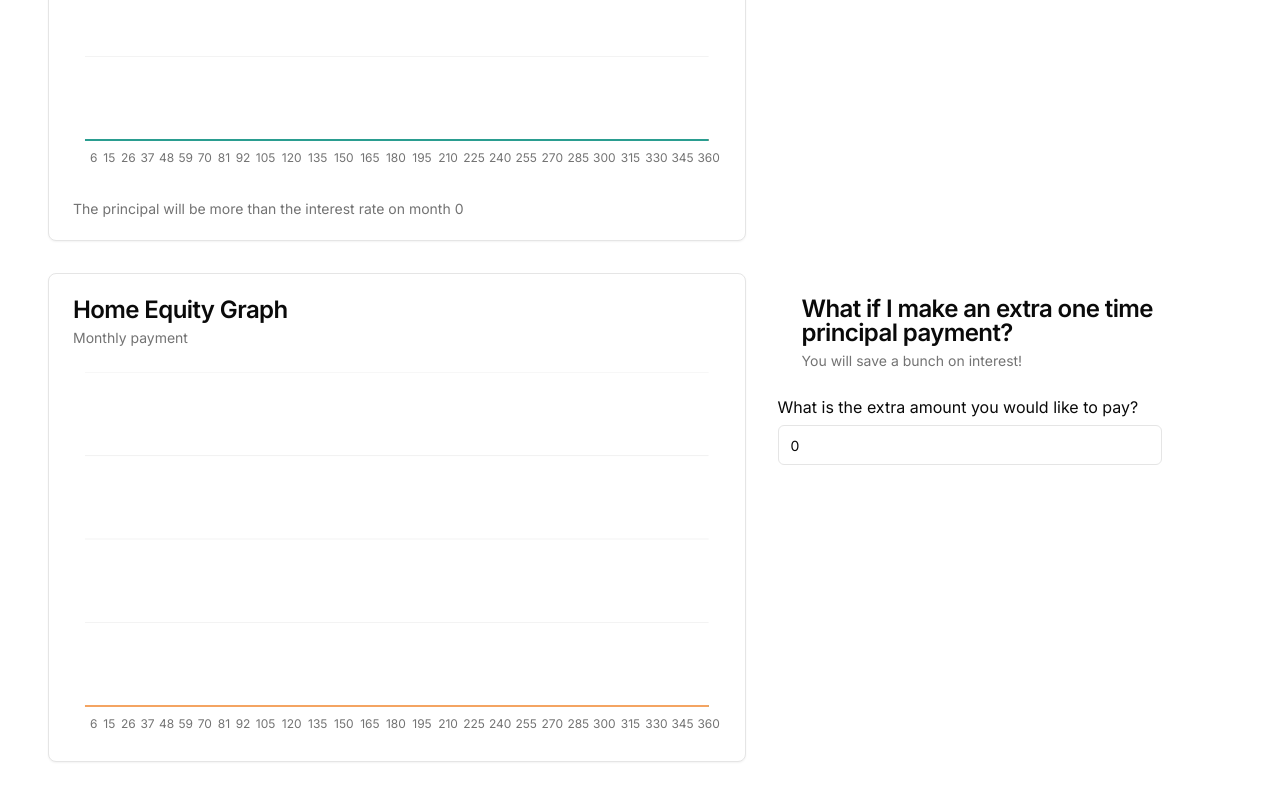
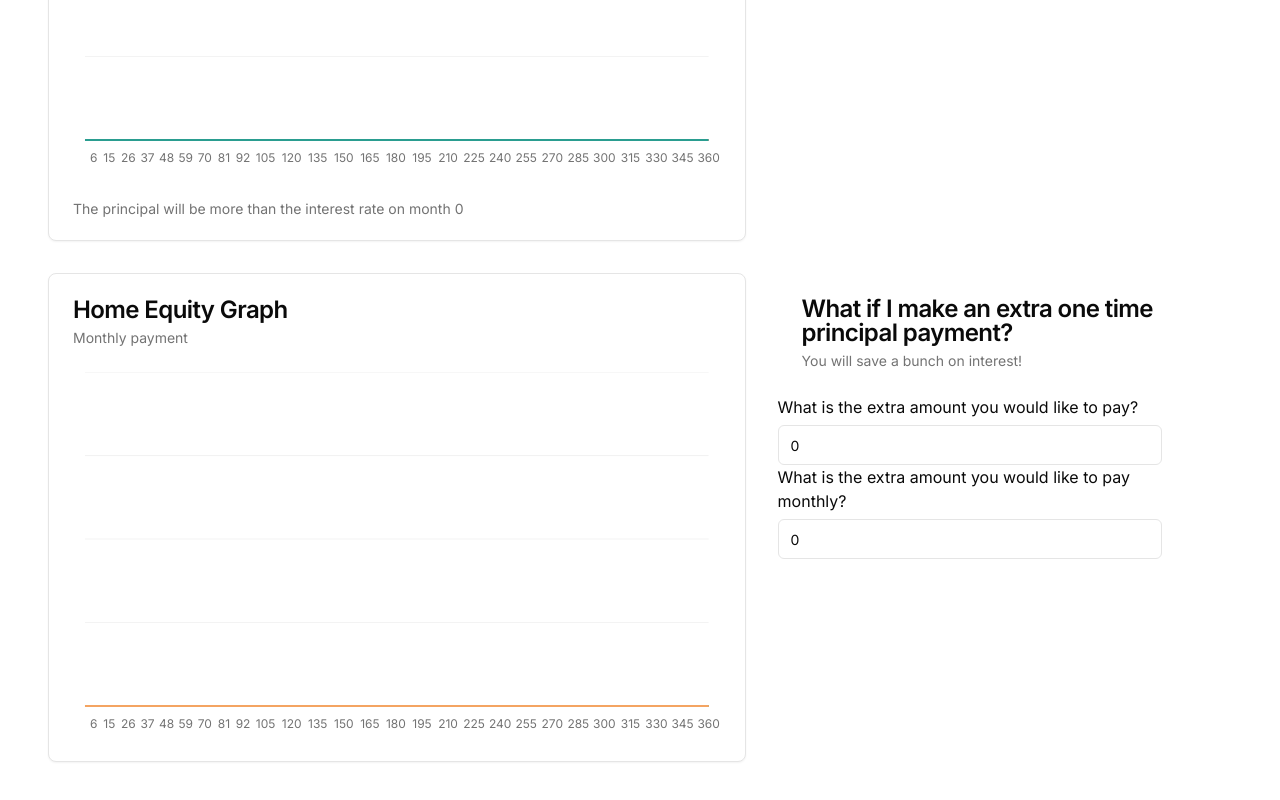
Before and after one commit to Lsimelus/real-calc-client, a Next.js app: page / in a window 1280 px wide. Shown: the part 1041-1841 px from the top of the page. Built offline with nearby package versions, Linux system fonts and the light colour scheme.

Commit message:
reoccuring payments

```diff
--- a/src/components/ui/extraPayment.tsx
+++ b/src/components/ui/extraPayment.tsx
@@ -48,7 +48,9 @@ export const ExtraPayment: React.FC<ExtraPaymentProps> = ({
   const finance = useSelector((state: any) => state.finance.financeDetails);
 
     const [paymentAmount, setPaymentAmount] = React.useState(0);
-    let equityRawExtraPayment = equitySchedule(finance, mortgage, paymentAmount);;
+    const [monthlyPaymentAmount, setMonthlyPaymentAmount] = React.useState(0);
+
+    let equityRawExtraPayment = equitySchedule(finance, mortgage, paymentAmount, monthlyPaymentAmount);;
     let equityEvaluation = equityEvaluater(equityRaw, equityRawExtraPayment)
 
     const handleInputChange = (event: React.ChangeEvent<HTMLInputElement>) => {
@@ -59,6 +61,18 @@ export const ExtraPayment: React.FC<ExtraPaymentProps> = ({
           const intValue = parseInt(value, 10);
           if (!isNaN(intValue)) {
             setPaymentAmount(intValue);
+          }
+        }
+      };
+
+      const handleMonthlyInputChange = (event: React.ChangeEvent<HTMLInputElement>) => {
+        const value = event.target.value;
+        if (value === "") {
+          setMonthlyPaymentAmount(0);
+        } else {
+          const intValue = parseInt(value, 10);
+          if (!isNaN(intValue)) {
+            setMonthlyPaymentAmount(intValue);
           }
         }
       };
@@ -76,7 +90,13 @@ export const ExtraPayment: React.FC<ExtraPaymentProps> = ({
           <Label>What is the extra amount you would like to pay?</Label>
           <Input value={paymentAmount} onChange={handleInputChange} />
       </div>
-      {!!(paymentAmount > 0) &&
+
+      <div className="grid  max-w-sm items-center gap-1.5">
+          <Label>What is the extra amount you would like to pay monthly?</Label>
+          <Input value={monthlyPaymentAmount} onChange={handleMonthlyInputChange} />
+      </div>
+
+      {!!(paymentAmount + monthlyPaymentAmount> 0 ) &&
       <div className="grid  max-w-sm items-center gap-1.5 mt-4">
         <Label>Fewer Payments: {equityEvaluation.months} months</Label>
         <Label>Saved in interest: {addcomma(equityEvaluation.interest)}</Label>
--- a/src/utils/sliceUtil.tsx
+++ b/src/utils/sliceUtil.tsx
@@ -160,7 +160,8 @@ export const equityEvaluater = (
 export const equitySchedule = (
   financeSlice: finance,
   principalAndInterest: number,
-  extraPayment: number = 0
+  extraPayment: number = 0,
+  monthlyExtraPayment: number = 0
 ) => {
   var loanAmount = financeSlice.homePrice - financeSlice.downPaymentAmount- extraPayment;
 
@@ -187,7 +188,7 @@ export const equitySchedule = (
     scheduleInfo.push(payments);
 
     var principalPaid = principalAndInterest - interestPayment;
-    loanAmount -= principalPaid;
+    loanAmount -= principalPaid + monthlyExtraPayment;
     i++;
   }
   return scheduleInfo;
```
